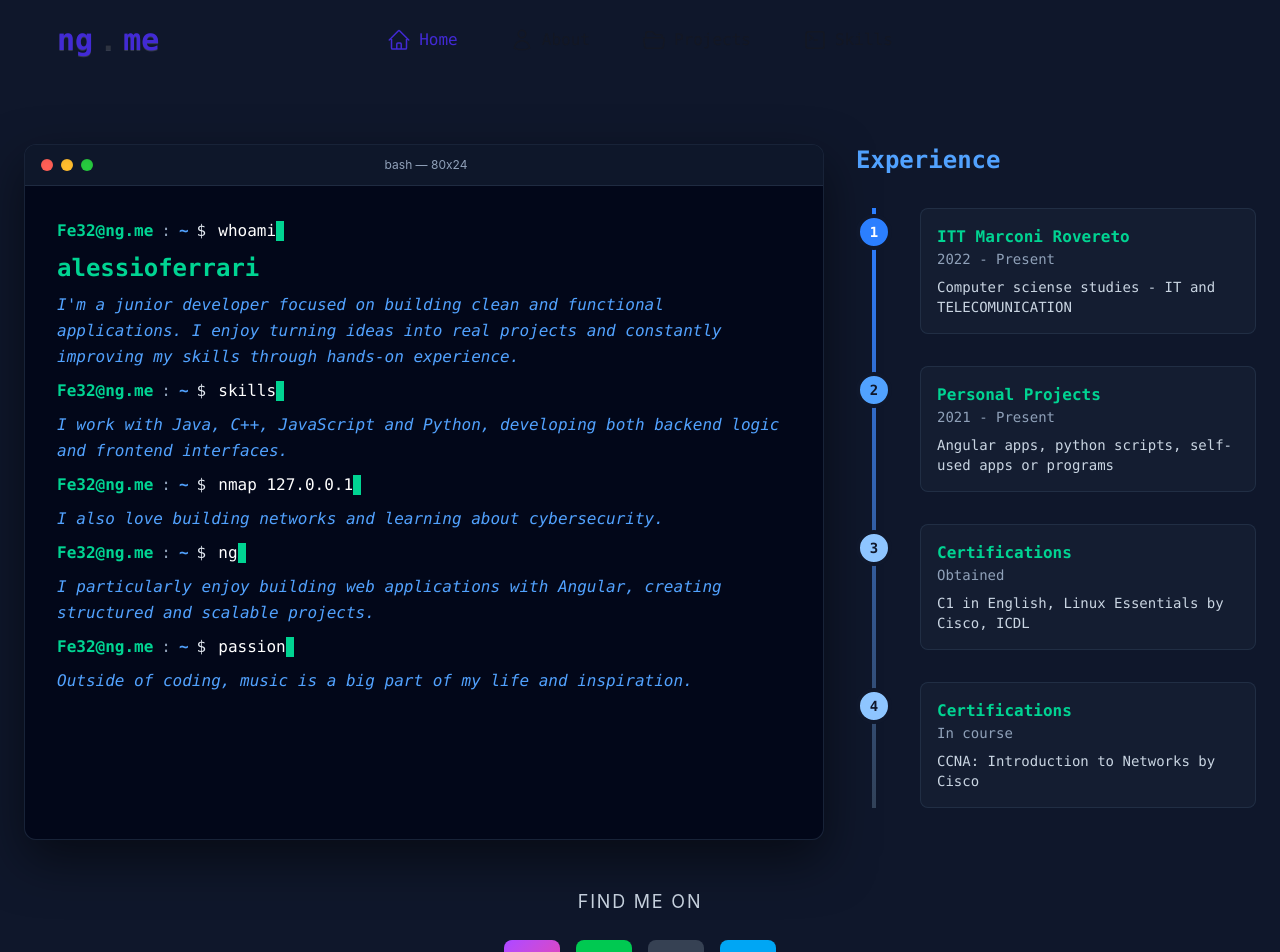
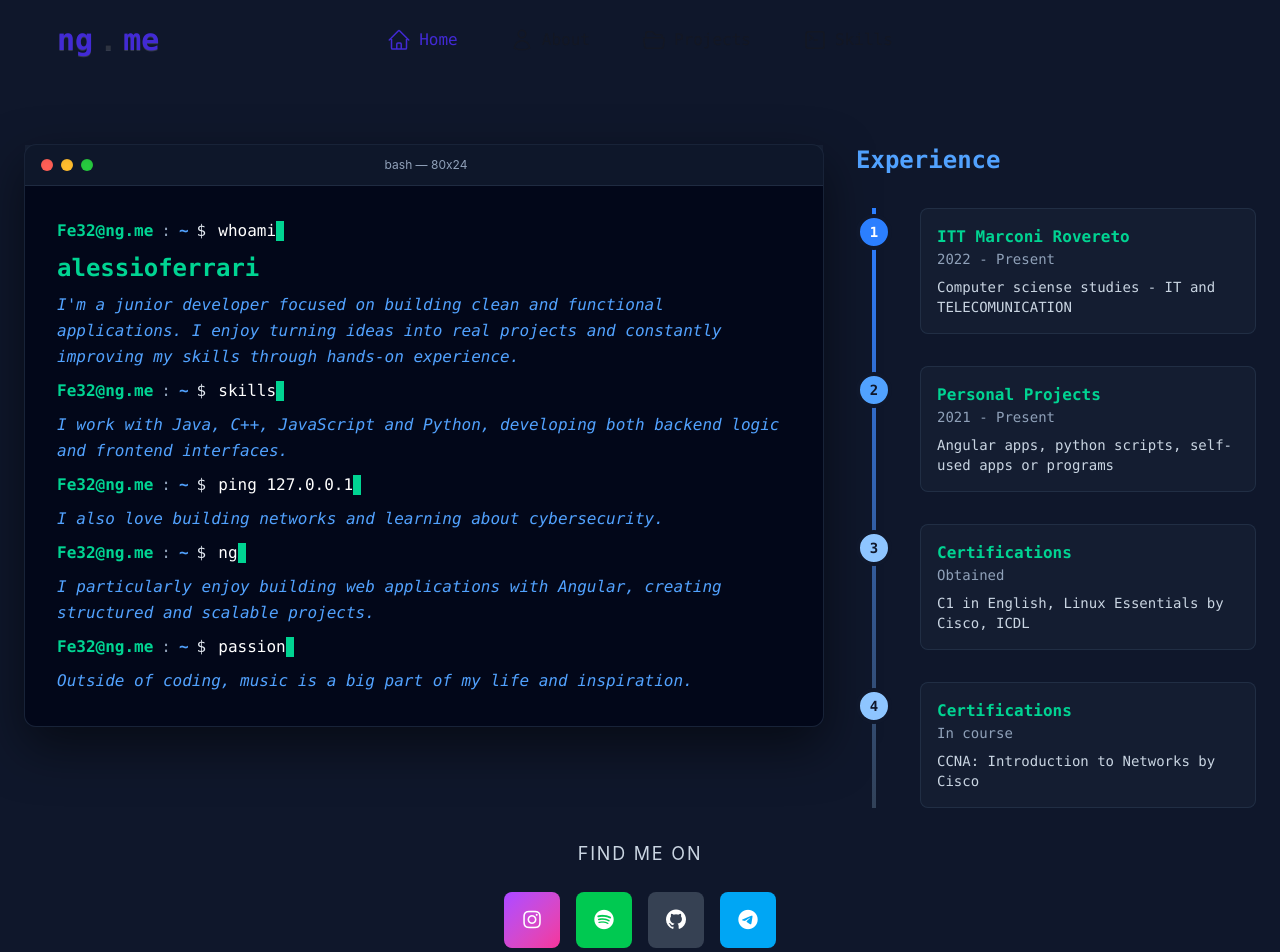
Before and after one commit to AlessioFerrari8/ng.me, an Angular app in the folder ng.me/: page /home in a window 1280 px wide. Shown: the top 952 px of the page. Built offline with nearby package versions, Linux system fonts and the light colour scheme.

Commit message:
Feat: improve home content

```diff
--- a/ng.me/src/app/pages/home/home.html
+++ b/ng.me/src/app/pages/home/home.html
@@ -1,8 +1,8 @@
-<section class="min-h-screen flex flex-col bg-slate-900 pt-16 px-6 pb-6 font-mono">
+<section class="flex flex-col bg-slate-900 pt-16 px-6 pb-6 font-mono">
   <!-- Top Row: Terminal and Timeline -->
-  <div class="w-full flex flex-col lg:flex-row lg:gap-8 mb-12">
+  <div class="w-full flex flex-col lg:flex-row lg:gap-8 lg:items-start">
     <!-- Terminal Section (Left) -->
-    <div class="w-full lg:w-2/3 bg-slate-950/90 backdrop-blur-sm rounded-xl shadow-[0_20px_50px_rgba(0,0,0,0.5)] overflow-hidden border border-slate-700/50">
+    <div class="w-full lg:w-2/3 h-auto bg-slate-950/90 backdrop-blur-sm rounded-xl shadow-[0_20px_50px_rgba(0,0,0,0.5)] overflow-visible border border-slate-700/50">
 
     <!-- Terminal Header -->
     <div class="bg-slate-800/50 px-2 md:px-4 py-2 md:py-3 flex items-center justify-between border-b border-slate-700/50">
@@ -70,7 +70,7 @@
         <span class="text-blue-400 font-bold">~</span>
         <span class="text-slate-200">$</span>
         <span class="inline-flex items-center gap-0 ml-1">
-          <span class="text-white">nmap 127.0.0.1</span>
+          <span class="text-white">ping 127.0.0.1</span>
           <span class="w-2 h-5 bg-emerald-400 animate-pulse"></span>
         </span>
       </div>
@@ -111,22 +111,11 @@
         </span>
       </div>
 
-      <div class="mb-2">
+      <div>
         <span class="text-blue-400 italic">
           Outside of coding, music is a big part of my life and inspiration.
         </span>
       </div>
-      <!-- Description Section -->
-      <!-- <div class="pt-6 border-t border-slate-800 flex flex-col gap-1">
-        <div class="flex items-center gap-3">
-          <span class="text-slate-500 text-xs uppercase tracking-widest font-sans">Status</span>
-          <span class="text-blue-400 italic">Junior Developer</span>
-        </div>
-      </div> -->
-      <!-- <div class="flex items-center gap-3 mb-4">
-        <span class="text-slate-500 text-xs uppercase tracking-widest font-sans">Passion</span>
-        <span class="text-blue-400 italic">Music</span>
-      </div> -->
 
     </div>
   </div>
@@ -193,7 +182,7 @@
   </div>
 
   <!-- Social Links Section -->
-  <div class="w-full flex flex-col items-center justify-center gap-6 bg-slate-900 pb-6">
+  <div class="w-full flex flex-col items-center justify-center gap-6 bg-slate-900">
     <p class="text-slate-300 text-lg uppercase tracking-widest font-sans">Find me on</p>
     <div class="flex flex-wrap gap-4 justify-center">
       <!-- Instagram -->
```
